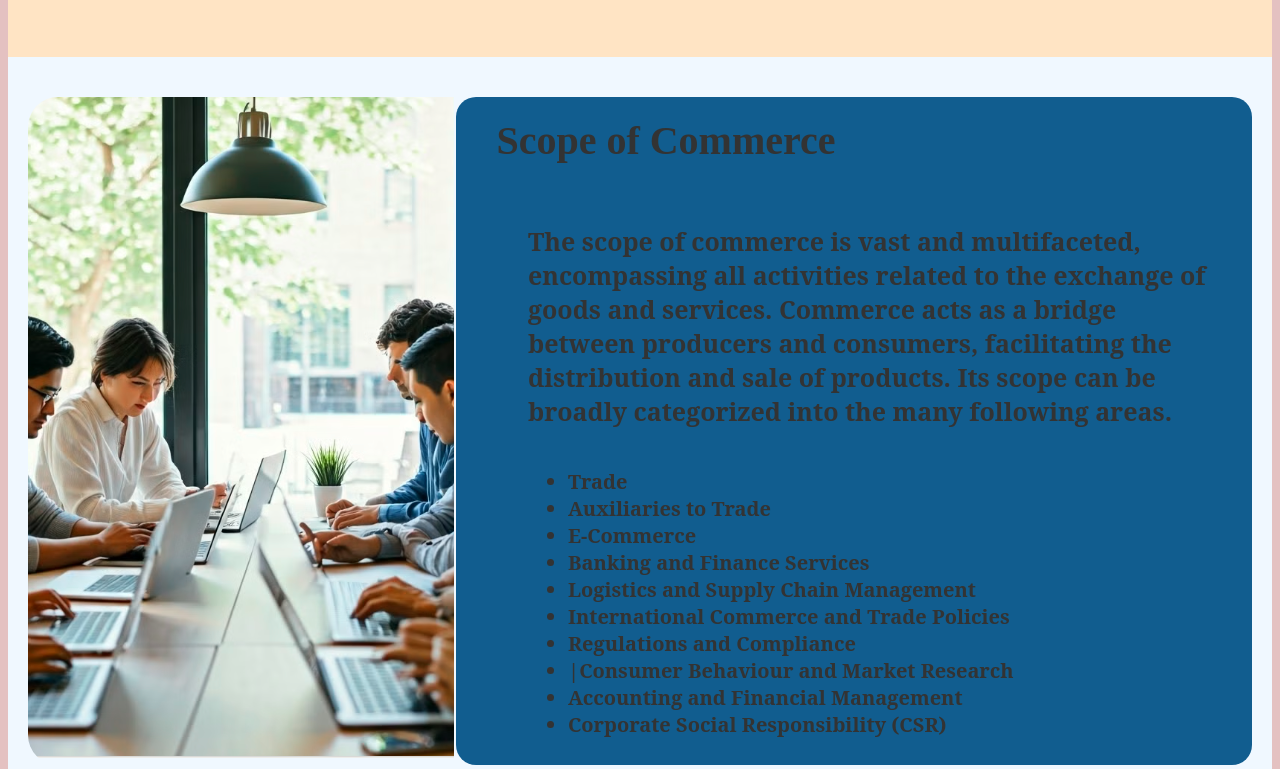
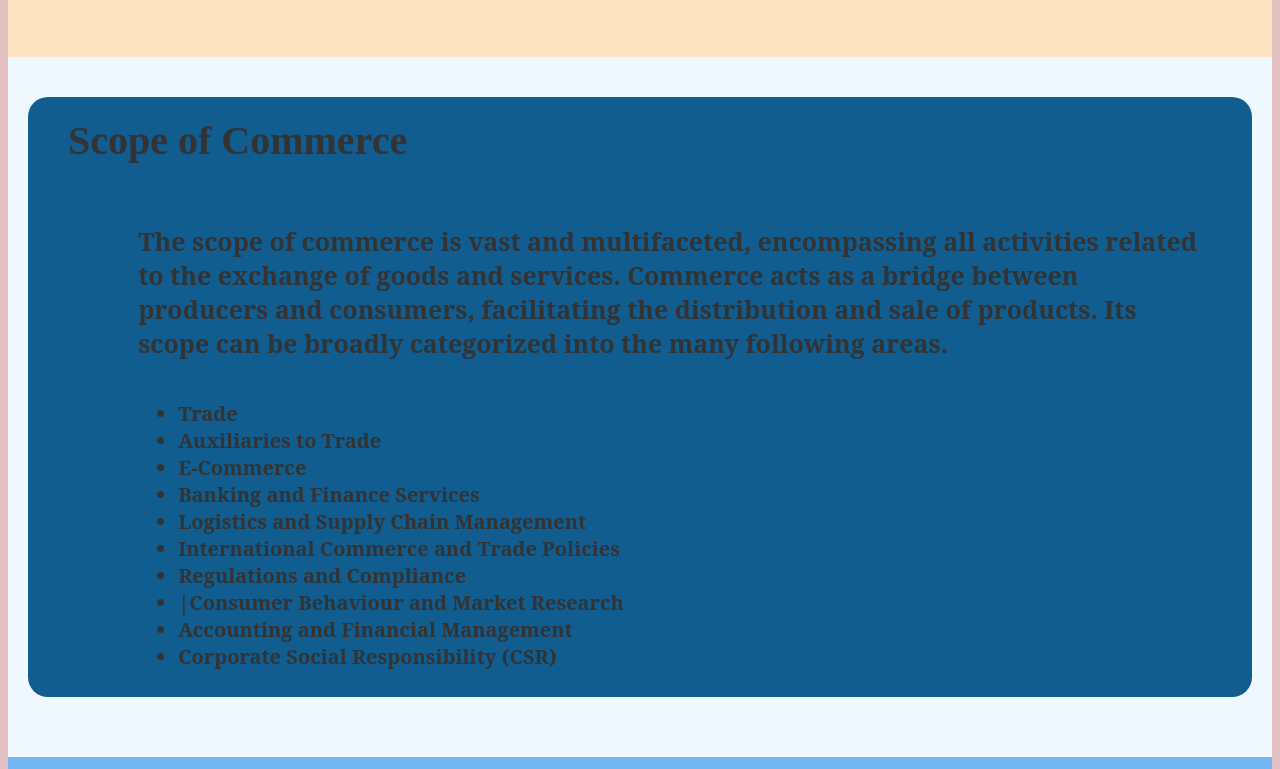
Before and after one commit to Kati-hshd/Know-about-commerce, a plain HTML site: page index.html in a window 1280 px wide. Shown: the part 5261-6030 px from the top of the page. Drawn offline with Linux system fonts and the light colour scheme.

Commit message:
Update index.html

```diff
--- a/index.html
+++ b/index.html
@@ -53,14 +53,11 @@ main {
 }
 #sub2{
     box-sizing: border-box;
-    background-image: url('image2web.png');
-    background-repeat: no-repeat;
     border-radius: 30px;
     border-image: 10%;
 }
 #sub3{
     background-color: rgb(17, 93, 143);
-    margin-left: 35%;
     border-radius: 20px;
 }
 .heading {
```
